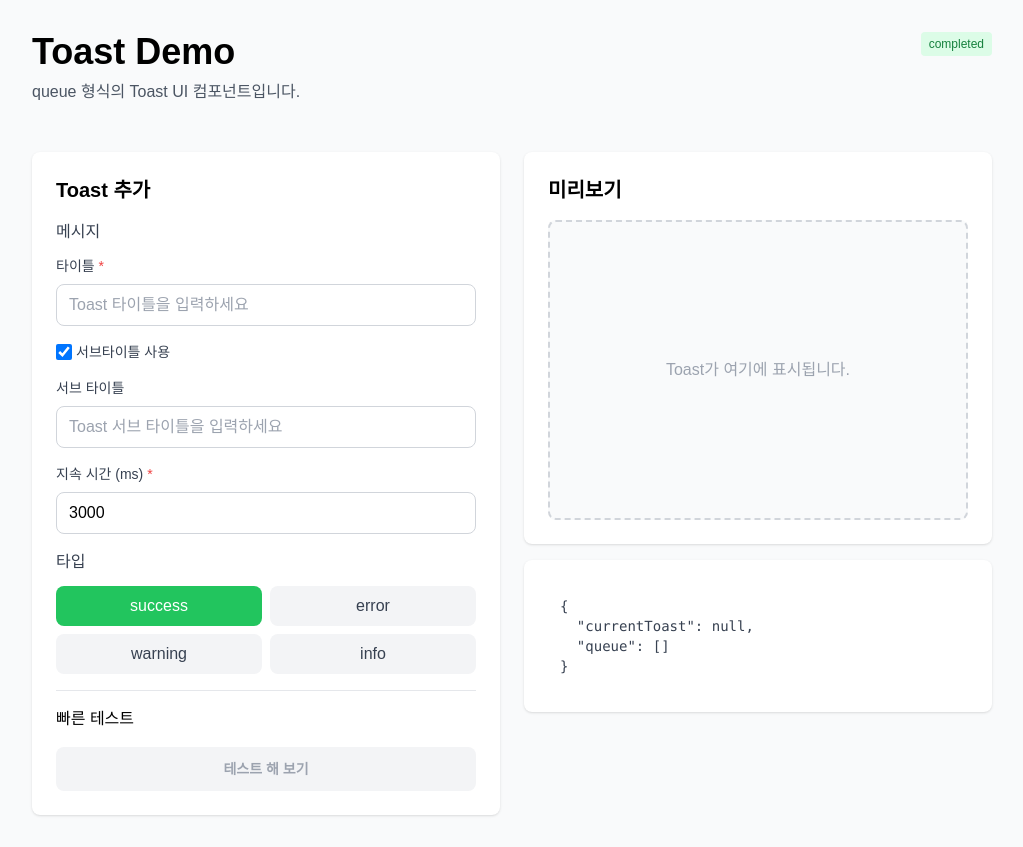
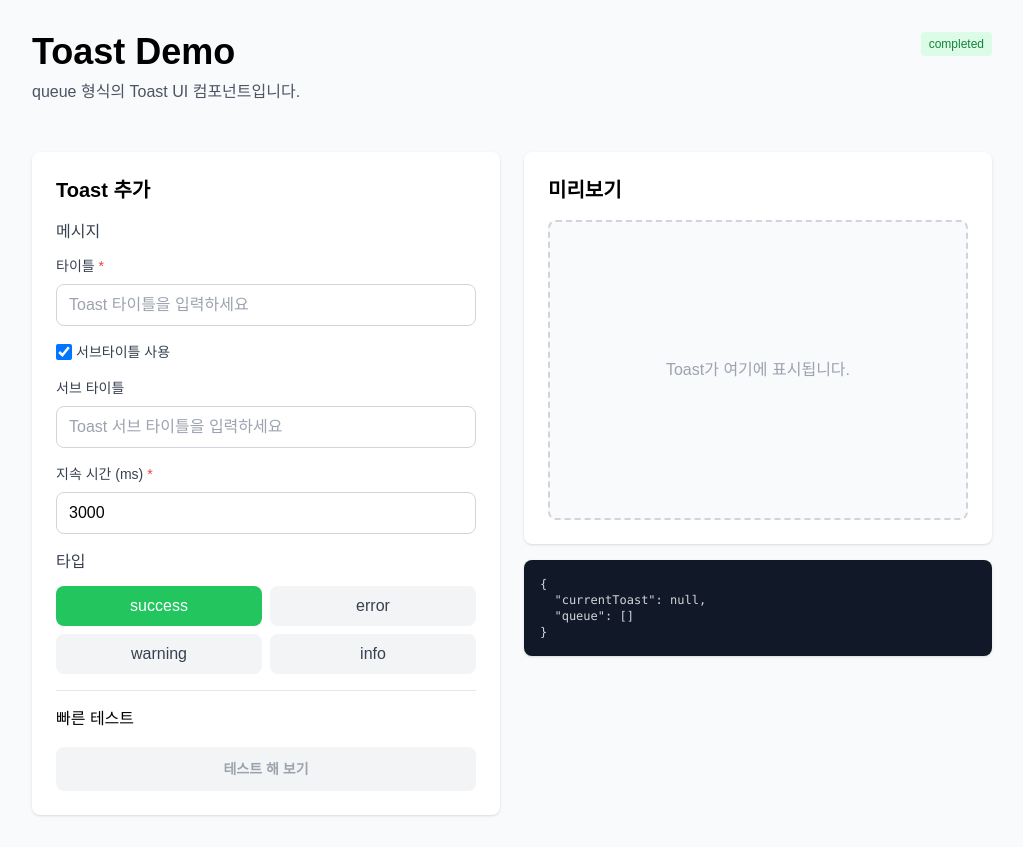
Before and after one commit to rkddbs1031/my-ui, a React (Vite) app: page /toast in a window 1280 px wide. Shown: the whole page, without its empty margins (128-1151 px from the left). Built offline with nearby package versions, Linux system fonts and the light colour scheme; a web font is replaced by a local one.

Commit message:
style: Toast Demo 미리보기 영역 css 수정

```diff
--- a/src/pages/ToastDemo/index.tsx
+++ b/src/pages/ToastDemo/index.tsx
@@ -178,8 +178,8 @@ export default function Toast() {
             </div>
           </Card>
 
-          <Card>
-            <pre className="text-gray-700 bg-white/80 rounded p-3 text-sm">
+          <Card className="bg-gray-900 text-gray-300 p-4 font-mono text-xs">
+            <pre>
               {JSON.stringify(
                 {
                   currentToast,
```
